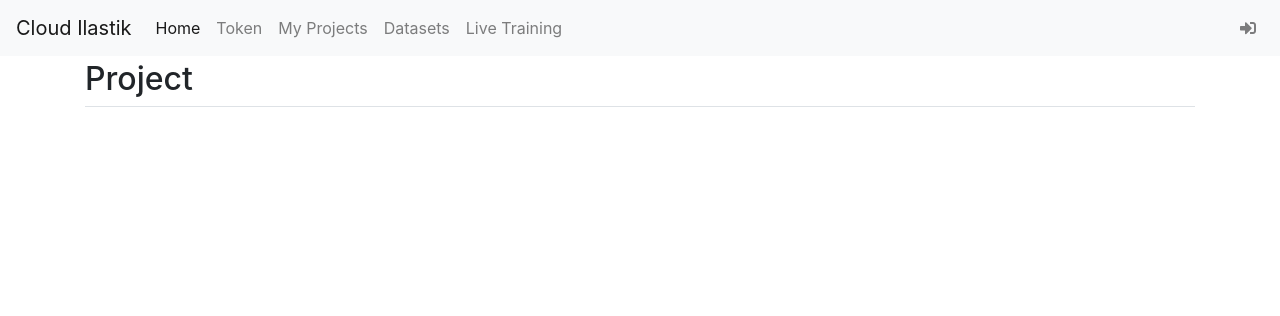
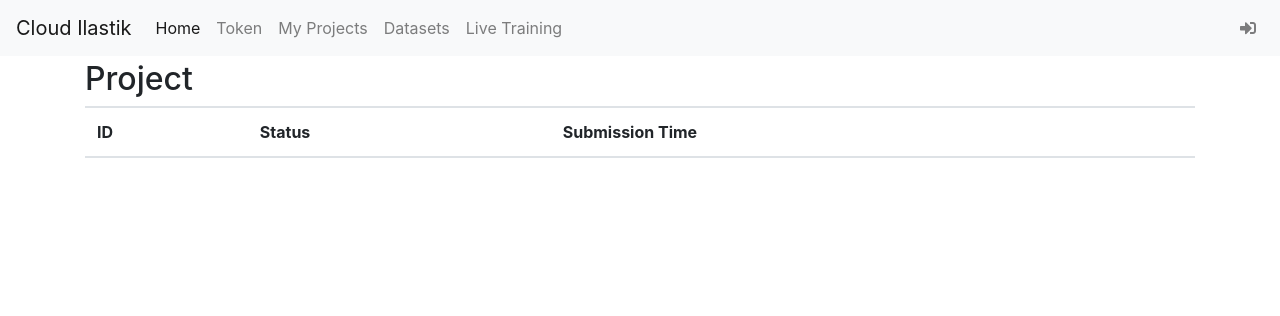
Before and after one commit to ilastik/cloud_ilastik, a Django app: template cloud_ilastik/templates/batch/project_detail.html in a window 1280 px wide. Shown: the top 316 px of the page. Run offline with Django 3.2, Linux system fonts and the light colour scheme; the template is opened without the code that fills it, so the values that code supplies are empty; some libraries are stand-ins or nearby versions.

Commit message:
Replace job list with colored table

```diff
--- a/cloud_ilastik/templates/batch/project_detail.html
+++ b/cloud_ilastik/templates/batch/project_detail.html
@@ -2,12 +2,32 @@
 {% load static %}
 
 {% block project_content %}
-  <ul id="jobs" data-fetch-url="{% url "job-list" object.pk %}"></ul>
+  <table class="table" id="project-job-table" data-fetch-url="{% url "job-list" object.pk %}">
+    <thead>
+      <tr>
+        <th scope="col">ID</th>
+        <th scope="col">Status</th>
+        <th scope="col">Submission Time</th>
+      </tr>
+    </thead>
+    <tbody></tbody>
+  </table>
 
   <script type="module">
-    import { Component, h, render } from '{% static "js/preact/preact.module.js" %}';
+    import { Component, Fragment, h, render } from '{% static "js/preact/preact.module.js" %}';
 
-    const JobItem = ({id, status, created_on}) => h('li', {key: id}, `${id} ${status} ${created_on}`);
+    const statusClasses = {
+      running: "table-info",
+      done: "table-success",
+      failed: "table-danger",
+    };
+
+    const JobItem = ({id, status, created_on}) => {
+      return h('tr', {key: id, class: statusClasses[status] || ''},
+        h('th', {scope: 'row'}, id),
+        h('td', null, status),
+        h('td', null, created_on));
+    };
 
     class JobList extends Component {
       constructor(props) {
@@ -31,12 +51,13 @@
 
       render() {
         const children = this.state.jobs.map(JobItem);
-        return h('ul', null, ...children);
+        return h(Fragment, null, ...children);
       }
     }
 
-    const root = document.getElementById('jobs');
-    const app = h(JobList, {fetchUrl: root.dataset.fetchUrl, refreshInterval: 10000});
+    const table = document.getElementById('project-job-table');
+    const app = h(JobList, {fetchUrl: table.dataset.fetchUrl, refreshInterval: 10000});
+    const root = table.querySelector('tbody');
     render(app, root);
   </script>
 {% endblock %}
```
